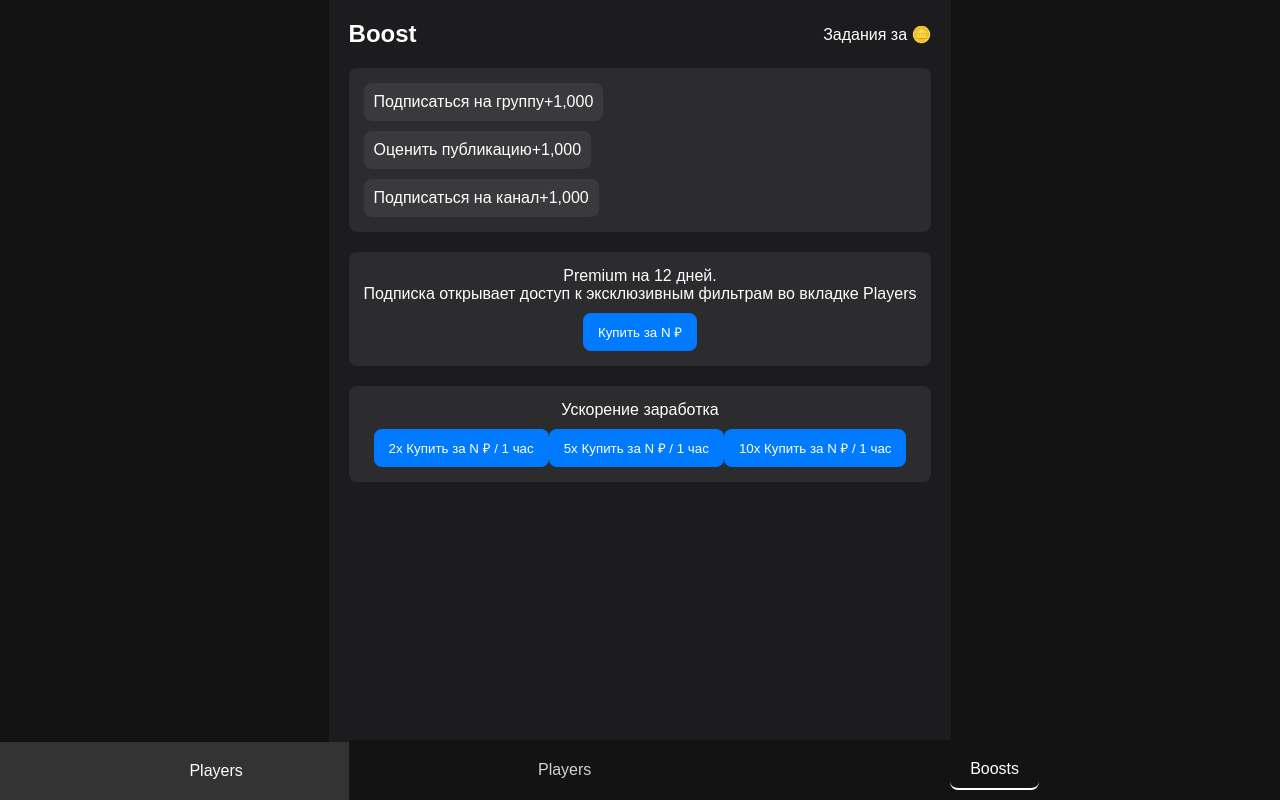
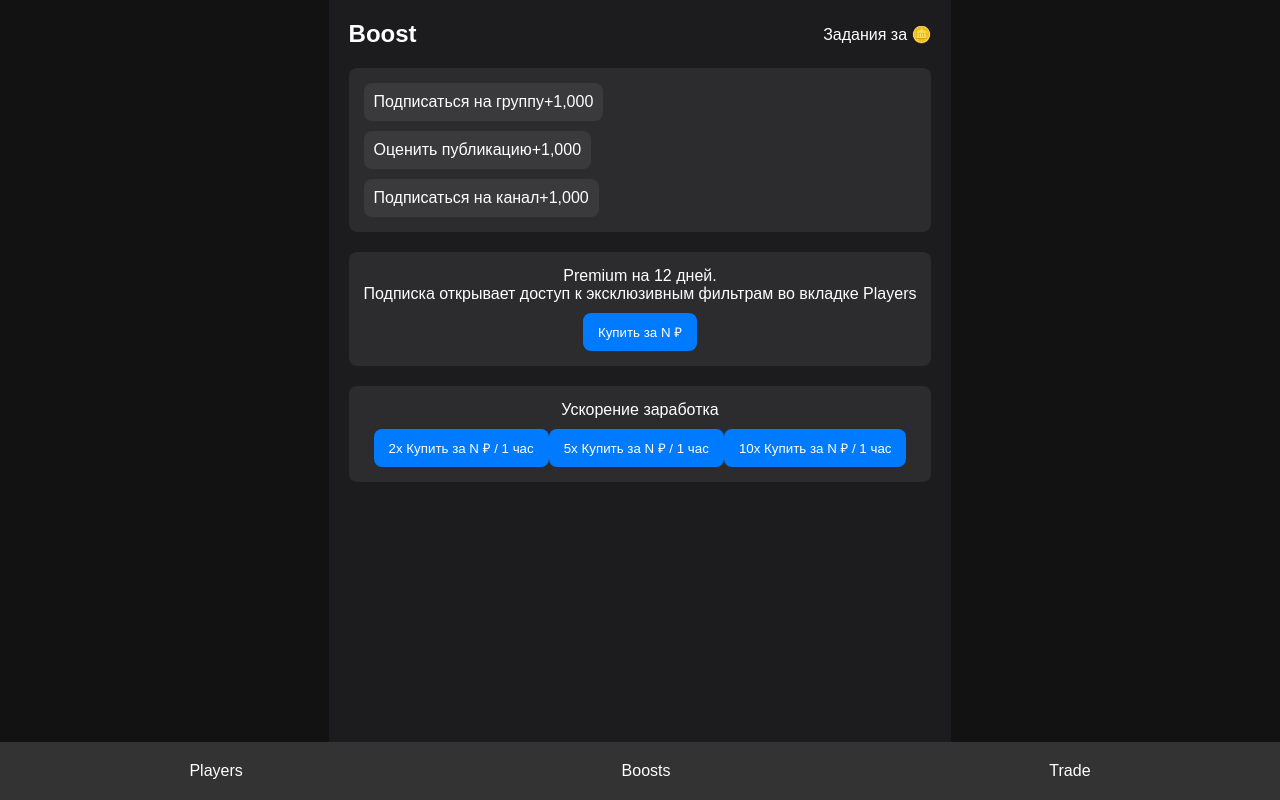
Before and after one commit to artemodkow/tg-webapp-react, a React (Create React App) app: page / in a window 1280 px wide. Both pictures are taken after a click on the button "Boosts". Built offline with nearby package versions, Linux system fonts and the light colour scheme.

Commit message:
error with navigation in boosts

```diff
--- a/src/components/Boosts/Boosts.js
+++ b/src/components/Boosts/Boosts.js
@@ -29,13 +29,6 @@ const Boosts = () => {
                 <button>5x Купить за N ₽ / 1 час</button>
                 <button>10x Купить за N ₽ / 1 час</button>
             </div>
-
-            {/* Навигация, если она используется на нескольких страницах, вынесите её в отдельный компонент */}
-            <nav className="boosts-navigation">
-                <button>Players</button>
-                <button className="active">Boosts</button>
-                <button>Trade</button>
-            </nav>
         </div>
     );
 };
```
